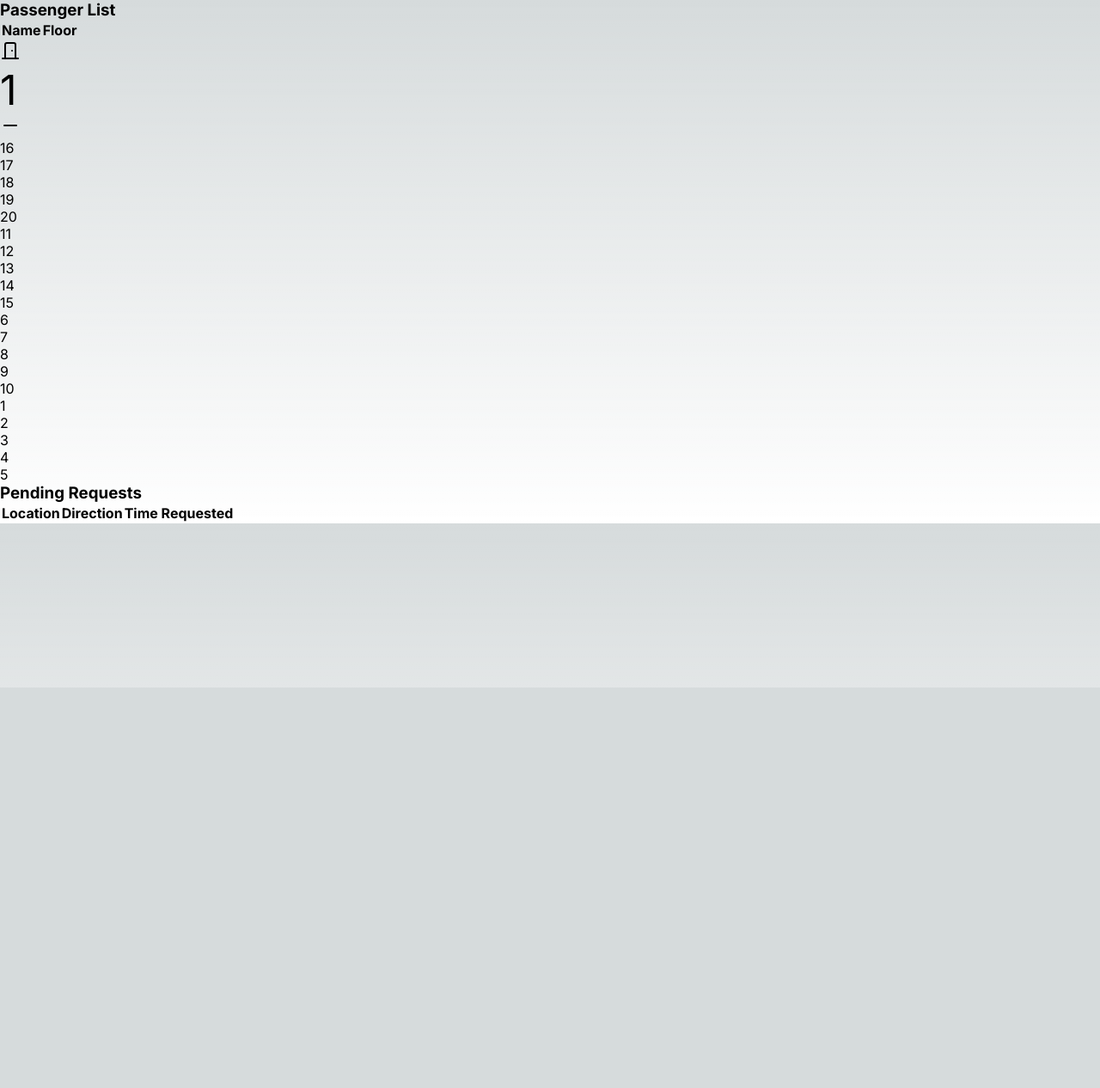
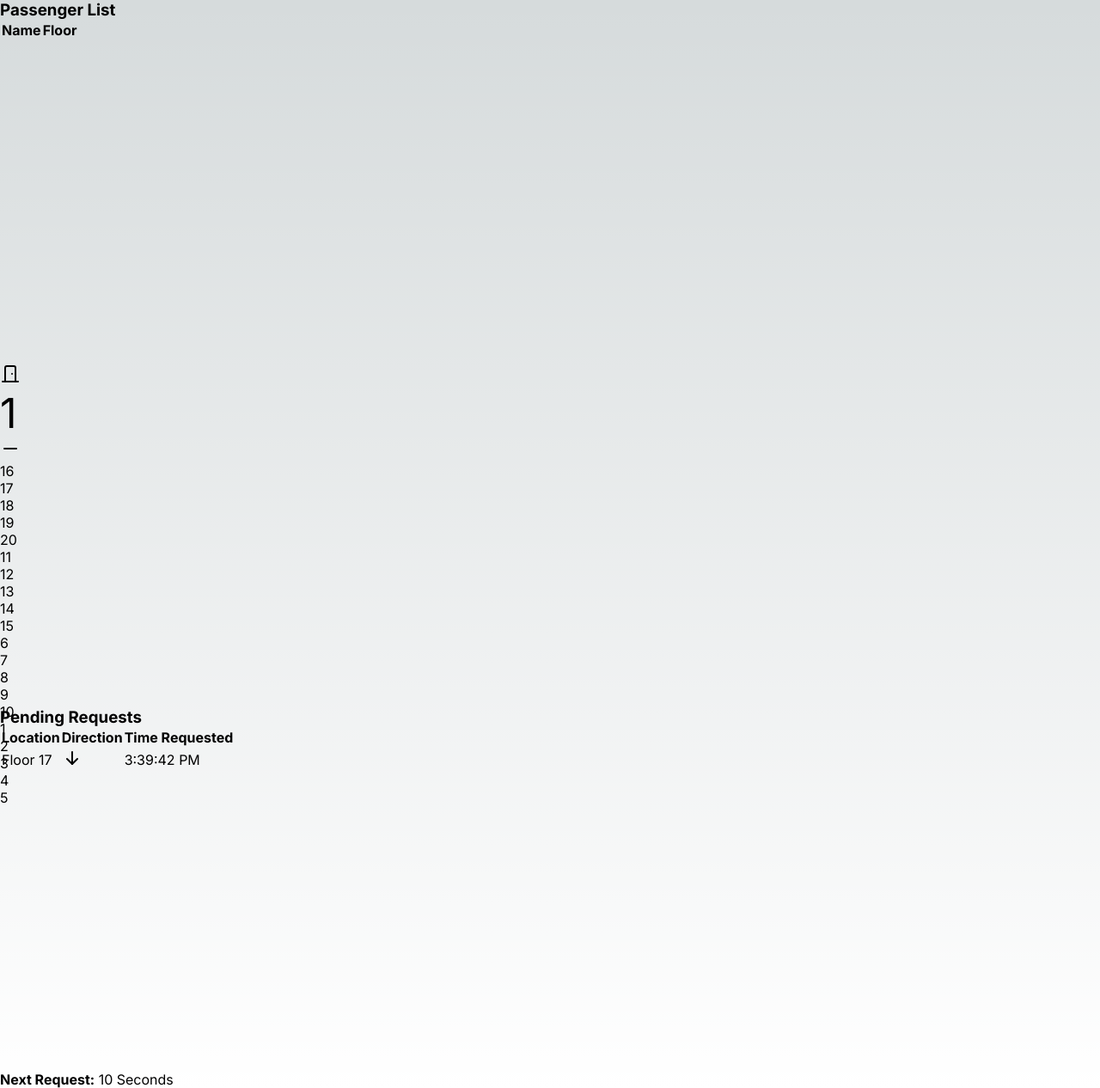
Before and after one commit to lunadeigs/eventric-elevator-challenge, a Next.js app: page / in a window 1280 px wide. Shown: the whole page at 86% size. Before the commit the page ends 800 px from the top, so only its background shows below. Built offline with nearby package versions, Linux system fonts and the light colour scheme.

Commit message:
Final CSS Touches

```diff
--- a/app/elevatorControl.tsx
+++ b/app/elevatorControl.tsx
@@ -10,8 +10,8 @@ function ElevatorDisplayArrow(props:Pick<ElevatorState, 'direction' | 'floorStat
             <IconMinus className="text-yellow icon icon-lg"/>
             : props.floorState === FloorState.ARRIVING || props.floorState === FloorState.LEAVING ?
                 props.direction === Direction.DOWN ?
-                    <IconArrowDown className="text-red icon icon-lg" />
-                    : <IconArrowUp className="text-green icon icon-lg" />
+                    <IconArrowDown className="text-red icon icon-lg blink" />
+                    : <IconArrowUp className="text-green icon icon-lg blink" />
                 : props.direction === Direction.DOWN ?
                     <IconArrowDown className="text-secondary icon icon-lg" />
                     : <IconArrowUp className="text-secondary icon icon-lg" />
@@ -51,7 +51,7 @@ function ElevatorPanelButton(props:{
 }){ /* FIXME - Need to remove the on hover effect so it's not confusing when using */
     return <div className="col col-auto text-center">
         <span
-            className={`btn btn-icon cursor-default ${props.pressed ? "btn" : "btn-outline"}-yellow`}
+            className={`btn btn-icon disabled cursor-default ${props.pressed ? "btn" : "btn-outline"}-primary`}
             style={{
 
             }}
@@ -85,7 +85,8 @@ function ElevatorPanel(props:Pick<ElevatorState, 'currentFloor' | 'passengerQueu
         return [...prev, newFloor]
     }, [] as number[])))
 
-    return <CardWrapper col={12}>
+    return <div className={`col col-lg-12`}>
+        <div className="card">
             <div className="card-body">
                 {
                     Array.from(Array(4).keys()).reverse().map(val => {
@@ -97,11 +98,14 @@ function ElevatorPanel(props:Pick<ElevatorState, 'currentFloor' | 'passengerQueu
                     })
                 }
             </div>
-    </CardWrapper>
+        </div>
+    </div>
 }
 
-export default function ElevatorControl(props:Pick<ElevatorState, 'currentFloor' | 'direction' | 'floorState' | 'passengerQueue'>){
-    return <div className="col col-lg-4">
+export default function ElevatorControl(props:Pick<ElevatorState, 'currentFloor' | 'direction' | 'floorState' | 'passengerQueue' | 'spawnTimer'>){
+    return <div className="col col-lg-4" style={{
+        height: "50vh"
+    }}>
         <div className="row row-cards">
             <div className="col col-lg-12">
                 <ElevatorDisplay {...props} />
--- a/app/globals.css
+++ b/app/globals.css
@@ -105,3 +105,18 @@ a {
     color-scheme: dark;
   }
 }
+
+.blink {
+  animation: blink-animation 1s steps(5, start) infinite;
+  -webkit-animation: blink-animation 1s steps(5, start) infinite;
+}
+@keyframes blink-animation {
+  to {
+    visibility: hidden;
+  }
+}
+@-webkit-keyframes blink-animation {
+  to {
+    visibility: hidden;
+  }
+}
--- a/app/home.tsx
+++ b/app/home.tsx
@@ -80,11 +80,11 @@ function useElevator(){
 
         console.log(elevatorState)
 
-        setTimeout(() => {
-            if(!ignore){
-                if(elevatorState.spawnTimer === 19){
-                    elevatorDispatch(addRequest(buildRandomTenant()))
-                }else{
+        if(elevatorState.spawnTimer === 10){
+            elevatorDispatch(addRequest(buildRandomTenant()))
+        }else{
+            setTimeout(() => {
+                if(!ignore){
                     switch(elevatorState.floorState){
                         case FloorState.ARRIVING:
                             elevatorDispatch(stepFloorState())
@@ -115,8 +115,8 @@ function useElevator(){
                             break
                     }
                 }
-            }
-        }, 500)
+            }, 1000)
+        }
 
         return(() => {
             ignore = true
@@ -182,6 +182,7 @@ export default function Home(){
             />
             <PendingRequestsList
                 pendingTenants={elevator.requestQueue}
+                spawnTimer={elevator.spawnTimer}
             />
     </PageWrapper>
 }
--- a/app/passengerList.tsx
+++ b/app/passengerList.tsx
@@ -17,7 +17,14 @@ export default function PassengerList(props:{
         <div className="card-header">
             <h3 className="card-title">Passenger List</h3>
         </div>
-        <div className="card-table table-responsive">
+        <div className="card-table table-responsive" style={{
+                    overflowY: "auto",
+                    display: "block",
+                    height: "50vh",
+                    width: "inherit",
+                    margin: 0,
+                    padding: 0
+            }}>
             <table className="table table-vcenter">
                 <thead>
                     <tr>
--- a/app/pendingRequestsList.tsx
+++ b/app/pendingRequestsList.tsx
@@ -3,9 +3,8 @@ import { Direction, Tenant } from "./elevatorTypes"
 import CardWrapper from "./cardWrapper"
 import { IconArrowDown, IconArrowUp } from "@tabler/icons-react"
 
-
 function PendingRequestRow(props:Pick<Tenant, 'direction' | 'requestTime' | 'startingFloor'>){
-    return <tr>
+    return <tr className="w-100">
         <td className="w-5">Floor { props.startingFloor }</td>
         <td className="w-3">{
             props.direction === Direction.UP ?
@@ -17,12 +16,24 @@ function PendingRequestRow(props:Pick<Tenant, 'direction' | 'requestTime' | 'sta
 
 export default function PendingRequestsList(props:{
     pendingTenants: Pick<Tenant, 'direction' | 'requestTime' | 'startingFloor'>[]
+    spawnTimer: number
 }){
     return <CardWrapper col={4}>
         <div className="card-header">
             <h3 className="card-title">Pending Requests</h3>
         </div>
-        <div className="card-table table-responsive">
+
+        <div
+            className="card-table table-responsive"
+            style={{
+                    overflowY: "auto",
+                    display: "block",
+                    height: "50vh",
+                    width: "inherit",
+                    margin: 0,
+                    padding: 0
+            }}
+        >
             <table className="table table-vcenter">
                 <thead>
                     <tr>
@@ -31,7 +42,7 @@ export default function PendingRequestsList(props:{
                         <th>Time Requested</th>
                     </tr>
                 </thead>
-                <tbody>{
+                <tbody className="w-100" >{
                     props.pendingTenants.map((val) => {
                         return <PendingRequestRow
                             key={val.requestTime.toString()}
@@ -41,5 +52,9 @@ export default function PendingRequestsList(props:{
                 }</tbody>
             </table>
         </div>
+
+        <div className="card-footer">
+            <b>Next Request:</b> { 10 - props.spawnTimer } Seconds
+        </div>
     </CardWrapper>
 }
--- a/app/store.ts
+++ b/app/store.ts
@@ -8,11 +8,11 @@ const initialState:ElevatorState = {
     floorState: FloorState.CLOSED,
     passengerQueue: [],
     requestQueue: [],
-    spawnTimer: 0
+    spawnTimer: 5
 }
 
 function incrementSpawnTimer(prev:number){
-    if(prev === 19){
+    if(prev === 10){
         return 0
     }else{
         return prev + 1
```
Lines whose indentation alone changed are shown as unchanged.
